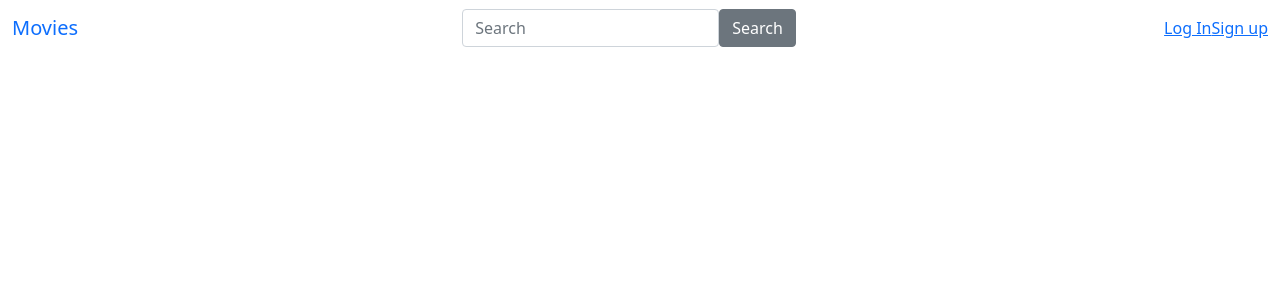
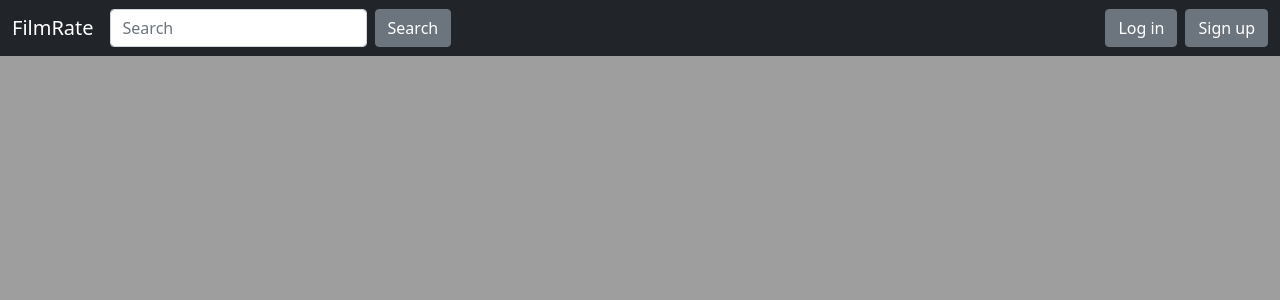
Before and after one commit to aaron-mancini/movies-frontend, a React (Create React App) app in the folder client/: page / in a window 1280 px wide. Shown: the top 300 px of the page. Built offline with nearby package versions, Linux system fonts and the light colour scheme; no server answers.

Commit message:
style changes

```diff
--- a/client/src/App.css
+++ b/client/src/App.css
@@ -1,38 +1,17 @@
-.App {
-  text-align: center;
+body {
+  background-color: #9e9e9e;
 }
 
-.App-logo {
-  height: 40vmin;
-  pointer-events: none;
+.card {
+  transition: .5s;
+  background-color: #d6d6d1;
 }
 
-@media (prefers-reduced-motion: no-preference) {
-  .App-logo {
-    animation: App-logo-spin infinite 20s linear;
-  }
+.row .card:hover {
+  transform: scale(1.1);
 }
 
-.App-header {
-  background-color: #282c34;
-  min-height: 100vh;
-  display: flex;
-  flex-direction: column;
-  align-items: center;
-  justify-content: center;
-  font-size: calc(10px + 2vmin);
-  color: white;
+.row a {
+  text-decoration: none;
+  color: black;
 }
-
-.App-link {
-  color: #61dafb;
-}
-
-@keyframes App-logo-spin {
-  from {
-    transform: rotate(0deg);
-  }
-  to {
-    transform: rotate(360deg);
-  }
-}
--- a/client/src/App.js
+++ b/client/src/App.js
@@ -12,6 +12,7 @@ import UserContext from './auth/UserContext';
 import ProfileForm from './profiles/ProfileForm';
 import UserReviews from './reviews/UserReviews';
 import EditReviewForm from './reviews/EditReviewForm';
+import './App.css';
 
 export const TOKEN_STORAGE_ID = "movie-token";
 
--- a/client/src/common/NavBar.js
+++ b/client/src/common/NavBar.js
@@ -1,6 +1,6 @@
 import React, { useContext, useState } from "react";
 import { NavLink, useNavigate } from "react-router-dom";
-import { Navbar, Nav, NavItem, Form, Input, Button } from "reactstrap";
+import { Navbar, Nav, NavbarBrand, NavItem, Form, Input, Button, NavbarToggler, Collapse } from "reactstrap";
 import UserContext from "../auth/UserContext";
 
 const NavBar = ({ logout }) => {
@@ -24,8 +24,8 @@ const NavBar = ({ logout }) => {
     if(currentUser) {
         return (
             <div>
-                <Navbar expand="md">
-                    <NavLink to="/" className="navbar-brand">Movies</NavLink>
+                <Navbar expand="md" color="dark" dark>
+                    <NavbarBrand href="/">FilmRate</NavbarBrand>
                     <Form className="d-flex" onSubmit={handleSubmit}>
                         <Input
                             type="search"
@@ -52,8 +52,15 @@ const NavBar = ({ logout }) => {
     }
     return (
         <div>
-            <Navbar expand="md">
-                <NavLink to="/" className="navbar-brand">Movies</NavLink>
+            <Navbar expand="md" color="dark" dark>
+                <NavbarBrand href="/">FilmRate</NavbarBrand>
+                <NavbarToggler onClick={function noRefCheck(){}} />
+                <Collapse navbar>
+                    <Nav
+                    className="me-auto"
+                    navbar
+                    >
+                        <NavItem>
                             <Form className="d-flex" onSubmit={handleSubmit}>
                                 <Input
                                     type="search"
@@ -61,16 +68,20 @@ const NavBar = ({ logout }) => {
                                     placeholder="Search"
                                     onChange={handleChange}
                                 />
-                    <Button type="submit">Search</Button>
+                                <Button type="submit" className="mx-2">Search</Button>
                             </Form>
-                <Nav className="ml-auto" navbar>
-                    <NavItem>
-                        <NavLink to="/login">Log In</NavLink>
                         </NavItem>
-                    <NavItem>
-                        <NavLink to="/signup">Sign up</NavLink>
+
+                    </Nav>
+                    <Nav>
+                        <NavItem className="px-2">
+                            <Button href="/login">Log in</Button>
+                        </NavItem>
+                        <NavItem className="mr-1">
+                            <Button href="/signup">Sign up</Button>
                         </NavItem>
                     </Nav>
+                </Collapse>
             </Navbar>
         </div>
     );
--- /dev/null
+++ b/client/src/movies/MovieCard.js
@@ -0,0 +1,29 @@
+import React from "react";
+import { Card, CardImg, CardBody, CardTitle, Col, CardText } from "reactstrap";
+
+const MovieCard = ({ title, year, poster, type }) => {
+    return (
+        <Col>
+            <a href={`/movie/${title}`}>
+            <Card>
+                <CardImg
+                    alt="poster"
+                    src={`${poster}`}
+                    top
+                    width="50%"
+                />
+                <CardBody>
+                    <CardTitle tag="h5">
+                        {title}
+                    </CardTitle>
+                    <CardText>
+                        {year}
+                    </CardText>
+                </CardBody>
+            </Card>
+            </a>
+        </Col>
+    )
+}
+
+export default MovieCard;
--- a/client/src/movies/SearchResults.js
+++ b/client/src/movies/SearchResults.js
@@ -1,6 +1,8 @@
 import React, { useEffect, useState } from "react";
-import { useSearchParams, Link } from "react-router-dom";
+import { useSearchParams } from "react-router-dom";
+import { Row } from "reactstrap";
 import MoviesApi from "../api/api";
+import MovieCard from "./MovieCard";
 
 const SearchResults = () => {
     const [loading, setLoading] = useState(false);
@@ -12,6 +14,7 @@ const SearchResults = () => {
         async function getMovies() {
             let movies = await MoviesApi.movieSearch(searchTerm);
             setMoviesList(movies.Search);
+            console.log(moviesList);
             setLoading(true);
         }
         setLoading(false);
@@ -27,11 +30,13 @@ const SearchResults = () => {
     }
 
     return (
-        <div>
-            {moviesList.map(m => (
-                <Link to={`/movie/${m.Title}`}><h1>{m.Title}</h1></Link>
-            ))}
-        </div>
+        <>
+            <Row xs={2} md={5} className="g-4 m-2">
+                {moviesList.map(m => (
+                    <MovieCard key={m.imdbID} title={m.Title} year={m.Year} poster={m.Poster} type={m.Type}/>
+                ))}
+            </Row>
+        </>
     )
 }
 
```
Lines whose indentation alone changed are shown as unchanged.
